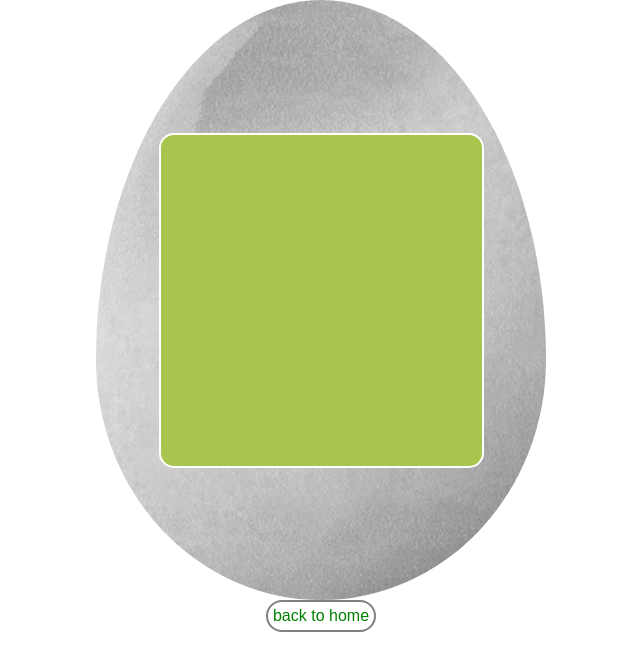
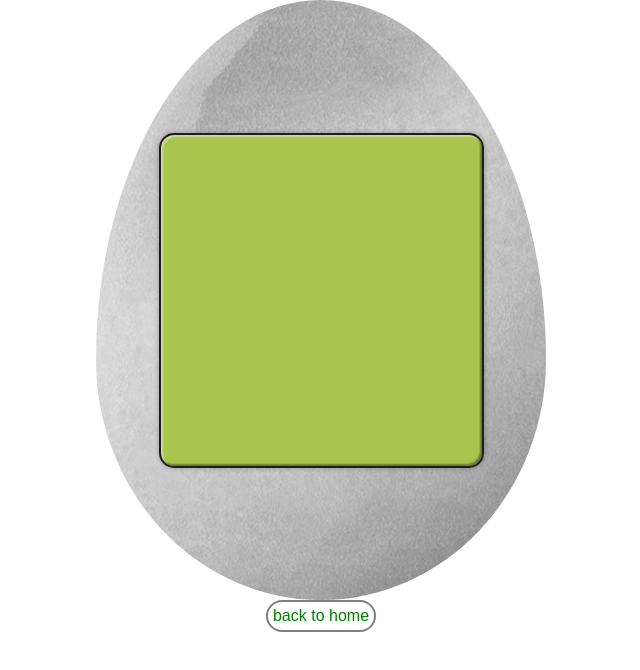
Before and after one commit to levinthiel/KoroKoro, a Next.js app: page /KoroDexPage in a window 1280 px wide. Shown: the top 670 px of the page, without its empty margins (319-959 px from the left). Built offline with nearby package versions, Linux system fonts and the light colour scheme.

Commit message:
bevel screen

```diff
--- a/app/KoroDexPage/page.js
+++ b/app/KoroDexPage/page.js
@@ -8,7 +8,9 @@ export default function KoroDexPage() {
     return(
       <>
         <Egg>
+          <ScreenShadow>
           <Screen/>
+          </ScreenShadow>
        </Egg>
        <LinkWrapper>
          <Link href=".">back to home</Link>
@@ -27,14 +29,18 @@ const Egg = styled.div`
   align-items: center;
   justify-content: center;
 `
-
+const ScreenShadow = styled.div`
+  box-shadow: 0px 0px 5px rgba(0, 0, 0, 0.3) ;
+  border-radius: 15px;
+`;
 const Screen = styled.div`
-  border: 2px solid white;
+  border: 2px solid #1e1e1e;
   background-color: #A8C64E; // resembles color of LCD screen
   min-width: 325px;
   min-height: 335px;
   border-radius: 15px;
-`
+  box-shadow: inset 2px 2px 2px rgba(255, 255, 255, .4), inset -2px -2px 2px rgba(0, 0, 0, .4);
+`;
 
 const LinkWrapper = styled.div`
   color: green;
```
